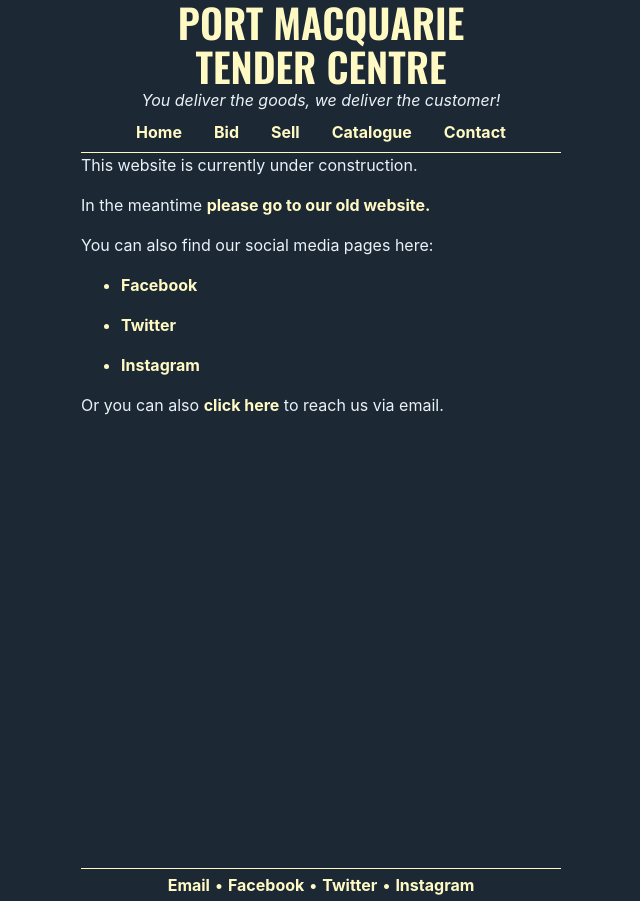
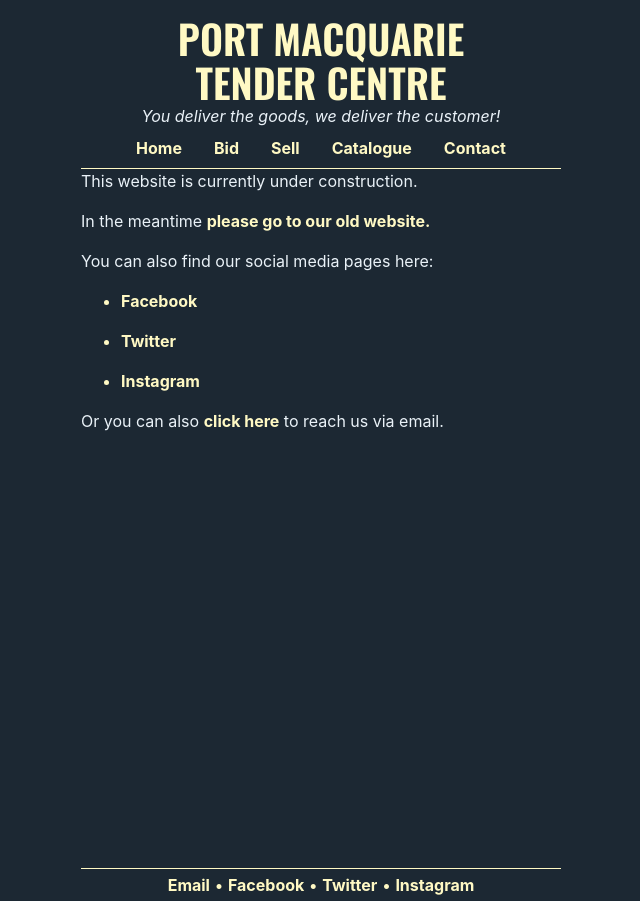
Before and after one commit to tendercentre/tendercentre.github.io, a Jekyll site: the page built from index.md, in a window 1280 px wide. Shown: the whole page, without its empty margins (319-959 px from the left). Built offline with Jekyll 4.4.1, drawn with Linux system fonts in a browser that asks for light colours; nearby versions of some CDN libraries.

Commit message:
More styling tweaks

```diff
--- a/css/main.css
+++ b/css/main.css
@@ -4,6 +4,7 @@ html {
   background: #1c2833;
   min-height: 100%;
   position: relative;
+  font-size: 1em;
   }
 
 body {
@@ -54,6 +55,7 @@ header {
   }
 
 #site-title {
+  margin-top: 1rem;
   margin-bottom: 0;
   }
 
```
